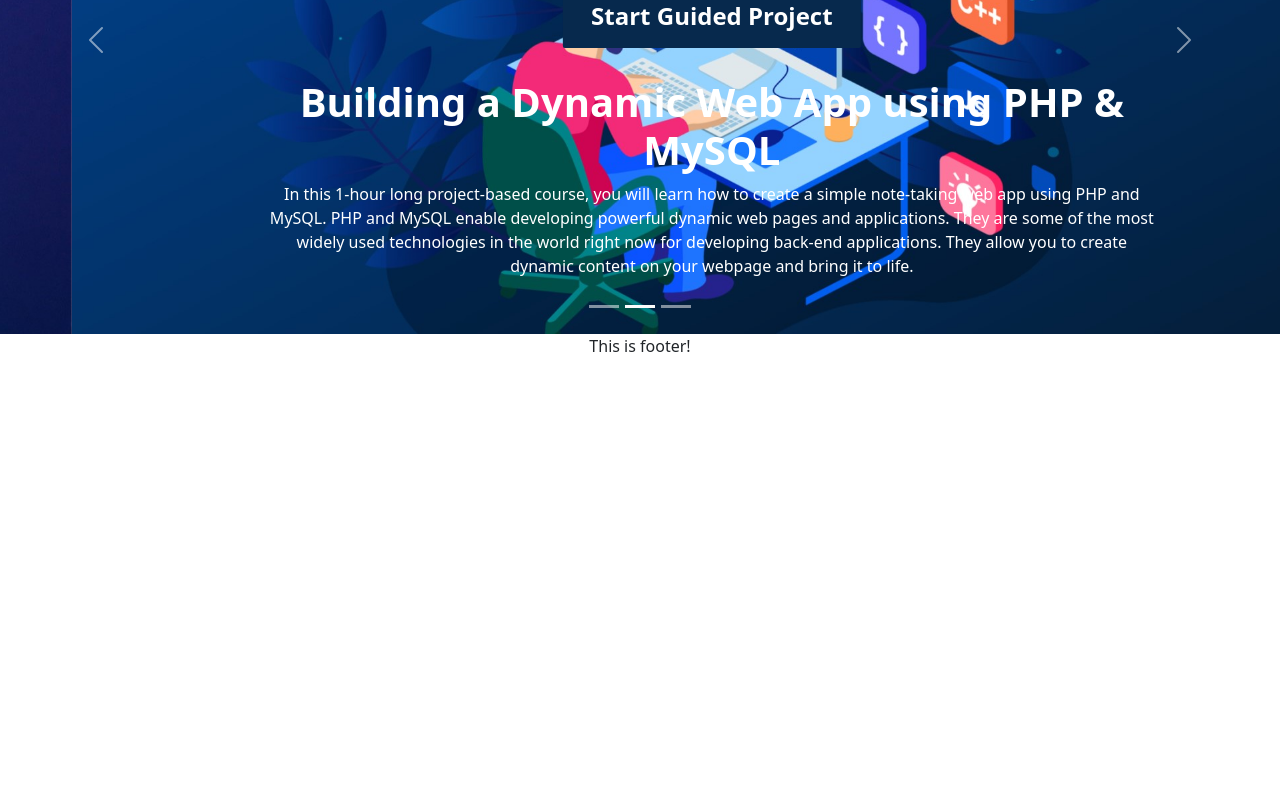
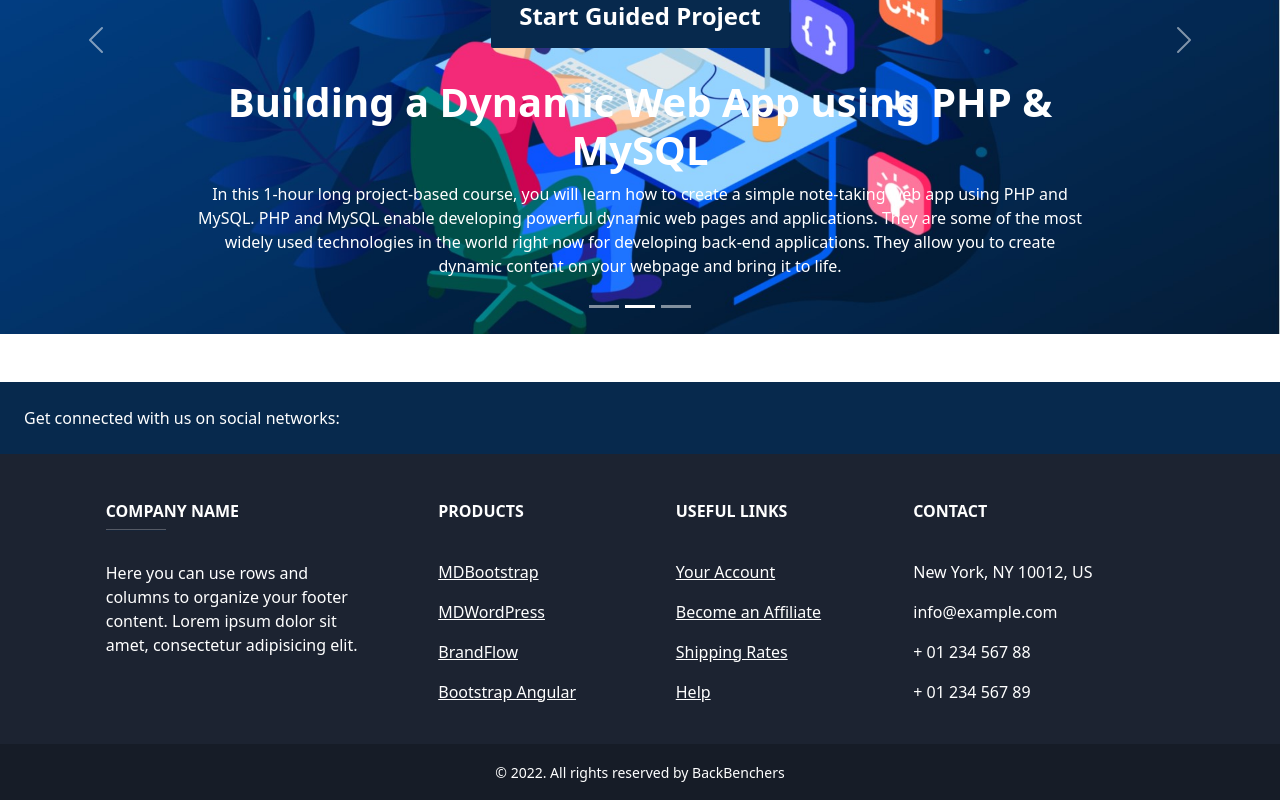
Before and after one commit to Saadi-Rahman/backbenchers-client, a React (Create React App) app: page / in a window 1280 px wide. Shown: the part 409-1209 px from the top of the page. Before the commit the page ends 800 px from the top, so only its background shows below. Built offline with nearby package versions, Linux system fonts and the light colour scheme.

Commit message:
footer added

```diff
--- /dev/null
+++ b/src/Pages/Shared/Footer/Footer.css
@@ -0,0 +1,13 @@
+.foot-1 {
+    background-color: #1c2331;
+}
+
+.foot-2 {
+    width: 60px;
+    background-color: #07294d;
+    height: 2px;
+}
+
+.foot-3 {
+    background-color: rgba(0, 0, 0, 0.2)
+}
--- a/src/Pages/Shared/Footer/Footer.js
+++ b/src/Pages/Shared/Footer/Footer.js
@@ -1,9 +1,125 @@
 import React from 'react';
+import { Link } from 'react-router-dom';
+import './Footer.css';
 
 const Footer = () => {
     return (
-        <div>
-            <p>This is footer!</p>
+        <div class="container-fluid mx-0 px-0 mt-5">
+            <footer
+                    class="text-center text-lg-start text-white foot-1"
+                    >
+
+                <section
+                        class="d-flex justify-content-between p-4 base-color"
+                        >
+
+                <div class="me-5">
+                    <span>Get connected with us on social networks:</span>
+                </div>
+
+                <div>
+                    <Link to="" class="text-white me-4">
+                    <i class="fab fa-facebook-f"></i>
+                    </Link>
+                    <Link to="" class="text-white me-4">
+                    <i class="fab fa-twitter"></i>
+                    </Link>
+                    <Link to="" class="text-white me-4">
+                    <i class="fab fa-google"></i>
+                    </Link>
+                    <Link to="" class="text-white me-4">
+                    <i class="fab fa-instagram"></i>
+                    </Link>
+                    <Link to="" class="text-white me-4">
+                    <i class="fab fa-linkedin"></i>
+                    </Link>
+                    <Link to="" class="text-white me-4">
+                    <i class="fab fa-github"></i>
+                    </Link>
+                </div>
+
+                </section>
+
+                <section class="">
+                <div class="container text-center text-md-start mt-5">
+
+                    <div class="row mt-3">
+
+                    <div class="col-md-3 col-lg-4 col-xl-3 mx-auto mb-4">
+
+                        <h6 class="text-uppercase fw-bold">Company name</h6>
+                        <hr
+                            class="mb-4 mt-0 d-inline-block mx-auto foot-2"
+                            />
+                        <p>
+                        Here you can use rows and columns to organize your footer
+                        content. Lorem ipsum dolor sit amet, consectetur adipisicing
+                        elit.
+                        </p>
+                    </div>
+
+                    <div class="col-md-2 col-lg-2 col-xl-2 mx-auto mb-4">
+
+                        <h6 class="text-uppercase fw-bold">Products</h6>
+                        <hr
+                            class="mb-4 mt-0 d-inline-block mx-auto foot-3"
+                            />
+                        <p>
+                        <a href="#!" class="text-white">MDBootstrap</a>
+                        </p>
+                        <p>
+                        <a href="#!" class="text-white">MDWordPress</a>
+                        </p>
+                        <p>
+                        <a href="#!" class="text-white">BrandFlow</a>
+                        </p>
+                        <p>
+                        <a href="#!" class="text-white">Bootstrap Angular</a>
+                        </p>
+                    </div>
+
+                    <div class="col-md-3 col-lg-2 col-xl-2 mx-auto mb-4">
+
+                        <h6 class="text-uppercase fw-bold">Useful links</h6>
+                        <hr
+                            class="mb-4 mt-0 d-inline-block mx-auto foot-3"
+                            />
+                        <p>
+                        <a href="#!" class="text-white">Your Account</a>
+                        </p>
+                        <p>
+                        <a href="#!" class="text-white">Become an Affiliate</a>
+                        </p>
+                        <p>
+                        <a href="#!" class="text-white">Shipping Rates</a>
+                        </p>
+                        <p>
+                        <a href="#!" class="text-white">Help</a>
+                        </p>
+                    </div>
+
+                    <div class="col-md-4 col-lg-3 col-xl-3 mx-auto mb-md-0 mb-4">
+
+                        <h6 class="text-uppercase fw-bold">Contact</h6>
+                        <hr
+                            class="mb-4 mt-0 d-inline-block mx-auto foot-3"
+                            />
+                        <p><i class="fas fa-home mr-3"></i> New York, NY 10012, US</p>
+                        <p><i class="fas fa-envelope mr-3"></i> info@example.com</p>
+                        <p><i class="fas fa-phone mr-3"></i> + 01 234 567 88</p>
+                        <p><i class="fas fa-print mr-3"></i> + 01 234 567 89</p>
+                    </div>
+
+                    </div>
+
+                </div>
+                </section>
+
+                <div class="text-center p-3 foot-3">
+                    <small>© 2022. All rights reserved by BackBenchers</small>
+                </div>
+
+            </footer>
         </div>
     );
 };
```
